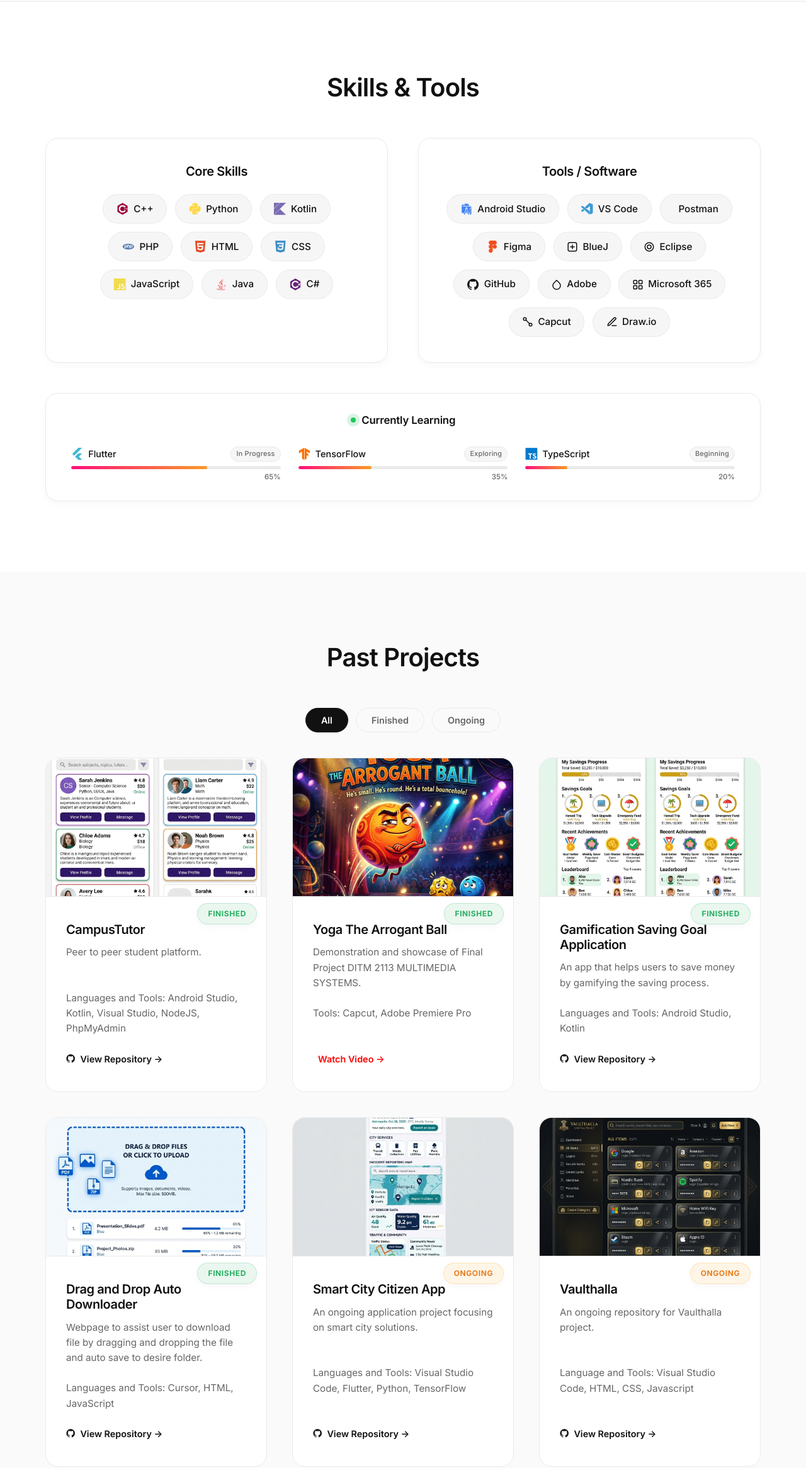
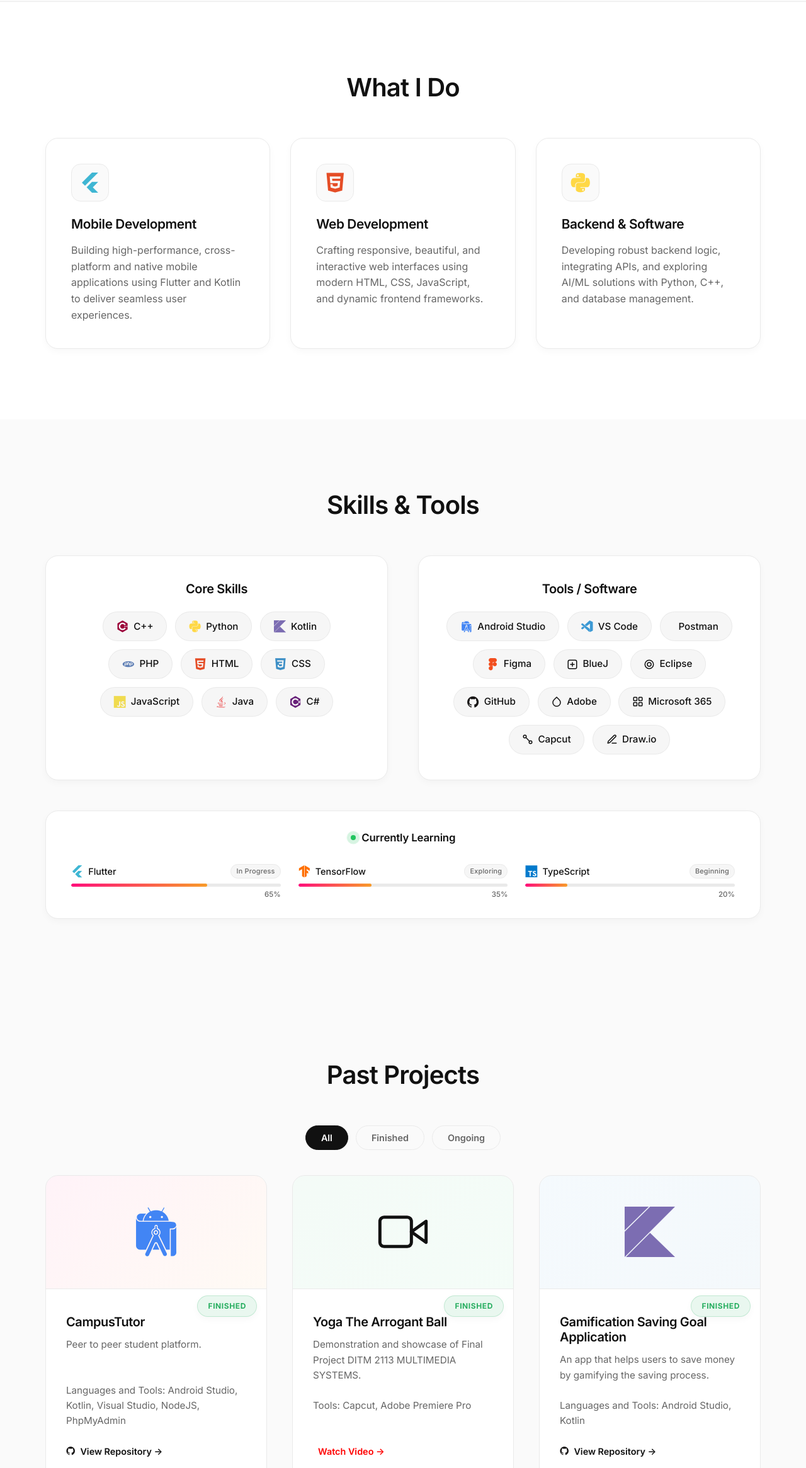
Before and after one commit to Lousieboyy/portfolio_haikal, a plain HTML site: page index.html in a window 1280 px wide. Shown: the part 1102-3433 px from the top of the page at 63% size. Drawn offline with nearby package versions, Linux system fonts and the light colour scheme; no server answers; some icons are missing.

Commit message:
Resume download

```diff
--- a/index.html
+++ b/index.html
@@ -113,7 +113,8 @@
                     <div class="cta-buttons hero-anim" style="--anim-delay: 0.5s">
                         <a href="#projects" class="btn btn-primary">Past Projects</a>
                         <a href="#contact" class="btn btn-secondary">Get In Touch</a>
-                        <a href="resume.pdf" download class="btn btn-resume" aria-label="Download Resume">
+                        <a href="resume.pdf" download="Mohamad_Haikal_Resume.pdf" class="btn btn-resume"
+                            aria-label="Download Resume">
                             <svg xmlns="http://www.w3.org/2000/svg" width="18" height="18" viewBox="0 0 24 24"
                                 fill="none" stroke="currentColor" stroke-width="2" stroke-linecap="round"
                                 stroke-linejoin="round">
@@ -233,8 +234,41 @@
             </div>
         </section>
 
+        <!-- What I Do Section -->
+        <section id="services" class="section">
+            <div class="container animate-on-scroll">
+                <h2 class="section-title">What I Do</h2>
+                <div class="services-grid">
+                    <div class="service-card">
+                        <div class="service-icon">
+                            <i class="devicon-flutter-plain colored"></i>
+                        </div>
+                        <h3>Mobile Development</h3>
+                        <p>Building high-performance, cross-platform and native mobile applications using Flutter and
+                            Kotlin to deliver seamless user experiences.</p>
+                    </div>
+                    <div class="service-card">
+                        <div class="service-icon">
+                            <i class="devicon-html5-plain colored"></i>
+                        </div>
+                        <h3>Web Development</h3>
+                        <p>Crafting responsive, beautiful, and interactive web interfaces using modern HTML, CSS,
+                            JavaScript, and dynamic frontend frameworks.</p>
+                    </div>
+                    <div class="service-card">
+                        <div class="service-icon">
+                            <i class="devicon-python-plain colored"></i>
+                        </div>
+                        <h3>Backend & Software</h3>
+                        <p>Developing robust backend logic, integrating APIs, and exploring AI/ML solutions with Python,
+                            C++, and database management.</p>
+                    </div>
+                </div>
+            </div>
+        </section>
+
         <!-- Skills & Tools Section -->
-        <section id="skills" class="section">
+        <section id="skills" class="section bg-light">
             <div class="container animate-on-scroll">
                 <h2 class="section-title">Skills &amp; Tools</h2>
                 <div class="skills-grid">
@@ -392,8 +426,9 @@
                         data-repo="https://github.com/Lousieboyy/campus_tutor.git" data-demo="">
                         <div class="project-card-overlay" aria-hidden="true"><span class="project-view-label">View
                                 Details</span></div>
-                        <img src="assets/projects/campus_tutor.png" alt="CampusTutor App Screenshot"
-                            class="project-image" loading="lazy">
+                        <div class="project-image-placeholder pattern-1" aria-hidden="true">
+                            <i class="devicon-androidstudio-plain colored" style="font-size: 5rem;"></i>
+                        </div>
                         <div class="project-info">
                             <span class="status-badge finished">Finished</span>
                             <h3>CampusTutor</h3>
@@ -413,8 +448,15 @@
                         data-demo="https://youtu.be/HEqx5QQTABs?si=pNR1IfeyPm6nMVRH">
                         <div class="project-card-overlay" aria-hidden="true"><span class="project-view-label">View
                                 Details</span></div>
-                        <img src="assets/projects/yoga_ball.png" alt="Yoga The Arrogant Ball Poster"
-                            class="project-image" loading="lazy">
+                        <div class="project-image-placeholder pattern-2" aria-hidden="true"
+                            style="color: var(--text-main);">
+                            <svg xmlns="http://www.w3.org/2000/svg" width="80" height="80" viewBox="0 0 24 24"
+                                fill="none" stroke="currentColor" stroke-width="1.5" stroke-linecap="round"
+                                stroke-linejoin="round">
+                                <polygon points="23 7 16 12 23 17 23 7"></polygon>
+                                <rect x="1" y="5" width="15" height="14" rx="2" ry="2"></rect>
+                            </svg>
+                        </div>
                         <div class="project-info">
                             <span class="status-badge finished">Finished</span>
                             <h3>Yoga The Arrogant Ball</h3>
@@ -435,8 +477,9 @@
                         data-demo="">
                         <div class="project-card-overlay" aria-hidden="true"><span class="project-view-label">View
                                 Details</span></div>
-                        <img src="assets/projects/savings_app.png" alt="Gamification Saving Goal App Screenshot"
-                            class="project-image" loading="lazy">
+                        <div class="project-image-placeholder pattern-3" aria-hidden="true">
+                            <i class="devicon-kotlin-plain colored" style="font-size: 5rem;"></i>
+                        </div>
                         <div class="project-info">
                             <span class="status-badge finished">Finished</span>
                             <h3>Gamification Saving Goal Application</h3>
@@ -456,8 +499,9 @@
                         data-repo="https://github.com/Lousieboyy/drag_and_drop_auto_dw.git" data-demo="">
                         <div class="project-card-overlay" aria-hidden="true"><span class="project-view-label">View
                                 Details</span></div>
-                        <img src="assets/projects/drag_drop.png" alt="Drag and Drop Auto Downloader Screenshot"
-                            class="project-image" loading="lazy">
+                        <div class="project-image-placeholder pattern-4" aria-hidden="true">
+                            <i class="devicon-javascript-plain colored" style="font-size: 5rem;"></i>
+                        </div>
                         <div class="project-info">
                             <span class="status-badge finished">Finished</span>
                             <h3>Drag and Drop Auto Downloader</h3>
@@ -478,8 +522,9 @@
                         data-repo="https://github.com/Lousieboyy/smart-city-citizen-app.git" data-demo="">
                         <div class="project-card-overlay" aria-hidden="true"><span class="project-view-label">View
                                 Details</span></div>
-                        <img src="assets/projects/smart_city.png" alt="Smart City Citizen App Screenshot"
-                            class="project-image" loading="lazy">
+                        <div class="project-image-placeholder pattern-1" aria-hidden="true">
+                            <i class="devicon-flutter-plain colored" style="font-size: 5rem;"></i>
+                        </div>
                         <div class="project-info">
                             <span class="status-badge ongoing">Ongoing</span>
                             <h3>Smart City Citizen App</h3>
@@ -499,8 +544,9 @@
                         data-demo="">
                         <div class="project-card-overlay" aria-hidden="true"><span class="project-view-label">View
                                 Details</span></div>
-                        <img src="assets/projects/vaulthalla.png" alt="Vaulthalla App Screenshot" class="project-image"
-                            loading="lazy">
+                        <div class="project-image-placeholder pattern-2" aria-hidden="true">
+                            <i class="devicon-html5-plain colored" style="font-size: 5rem;"></i>
+                        </div>
                         <div class="project-info">
                             <span class="status-badge ongoing">Ongoing</span>
                             <h3>Vaulthalla</h3>
@@ -520,8 +566,9 @@
                         data-demo="">
                         <div class="project-card-overlay" aria-hidden="true"><span class="project-view-label">View
                                 Details</span></div>
-                        <img src="assets/projects/sentinel.png" alt="Sentinel Dashboard Screenshot"
-                            class="project-image" loading="lazy">
+                        <div class="project-image-placeholder pattern-3" aria-hidden="true">
+                            <i class="devicon-csharp-plain colored" style="font-size: 5rem;"></i>
+                        </div>
                         <div class="project-info">
                             <span class="status-badge ongoing">Ongoing</span>
                             <h3>Sentinel</h3>
--- a/script.js
+++ b/script.js
@@ -426,7 +426,7 @@
 });
 
 // Global function to copy email
-window.copyEmail = function() {
+window.copyEmail = function () {
     const email = "mohamadhaikalrejab@gmail.com";
     navigator.clipboard.writeText(email).then(() => {
         const tooltip = document.getElementById("copy-tooltip");
@@ -559,3 +559,38 @@
         card.addEventListener('click', () => openModal(card));
     });
 })();
+
+// 18. Force Download function
+window.forceDownload = function (e, url, filename) {
+    e.preventDefault();
+    const btn = e.currentTarget;
+    const originalText = btn.innerHTML;
+    // Optional: show a loading state
+
+    fetch(url)
+        .then(response => {
+            if (!response.ok) throw new Error('Network response was not ok');
+            return response.blob();
+        })
+        .then(blob => {
+            const blobUrl = window.URL.createObjectURL(blob);
+            const a = document.createElement('a');
+            a.style.display = 'none';
+            a.href = blobUrl;
+            a.download = filename;
+            document.body.appendChild(a);
+            a.click();
+            window.URL.revokeObjectURL(blobUrl);
+            a.remove();
+        })
+        .catch(err => {
+            console.error('Download failed, using fallback.', err);
+            // Fallback to default behavior
+            const a = document.createElement('a');
+            a.href = url;
+            a.download = filename;
+            document.body.appendChild(a);
+            a.click();
+            a.remove();
+        });
+};
--- a/style.css
+++ b/style.css
@@ -699,6 +699,76 @@
 [data-theme='dark'] .btn-resume:hover {
     box-shadow: 0 8px 25px rgba(121, 40, 202, 0.5);
 }
+
+/* --- Services / What I Do --- */
+.services-grid {
+    display: grid;
+    grid-template-columns: repeat(auto-fit, minmax(300px, 1fr));
+    gap: 2rem;
+}
+
+.service-card {
+    background: var(--card-bg);
+    padding: 2.5rem;
+    border-radius: 20px;
+    border: 1px solid var(--border-color);
+    box-shadow: var(--shadow-sm);
+    transition: var(--transition);
+    text-align: left;
+    position: relative;
+    overflow: hidden;
+}
+
+.service-card::before {
+    content: '';
+    position: absolute;
+    top: 0;
+    left: 0;
+    width: 100%;
+    height: 4px;
+    background: linear-gradient(90deg, #ff0f7b, #f89b29);
+    transform: scaleX(0);
+    transform-origin: left;
+    transition: transform 0.4s ease;
+}
+
+[data-theme='dark'] .service-card::before {
+    background: linear-gradient(90deg, #7928ca, #ff0080);
+}
+
+.service-card:hover {
+    transform: translateY(-8px);
+    box-shadow: var(--shadow-md);
+}
+
+.service-card:hover::before {
+    transform: scaleX(1);
+}
+
+.service-icon {
+    width: 60px;
+    height: 60px;
+    background: var(--secondary-bg);
+    border-radius: 15px;
+    display: flex;
+    align-items: center;
+    justify-content: center;
+    margin-bottom: 1.5rem;
+    font-size: 2rem;
+    border: 1px solid var(--border-color);
+    transition: var(--transition);
+}
+
+.service-card:hover .service-icon {
+    transform: scale(1.1) rotate(-5deg);
+}
+
+.service-card h3 {
+    margin-bottom: 1rem;
+    font-size: 1.3rem;
+}
+
+
 
 /* --- Skills & Tools --- */
 .skills-grid {
```
